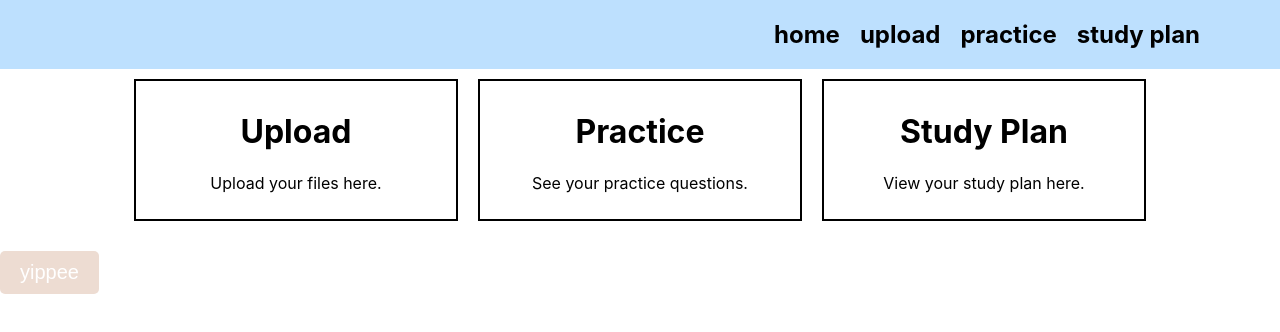
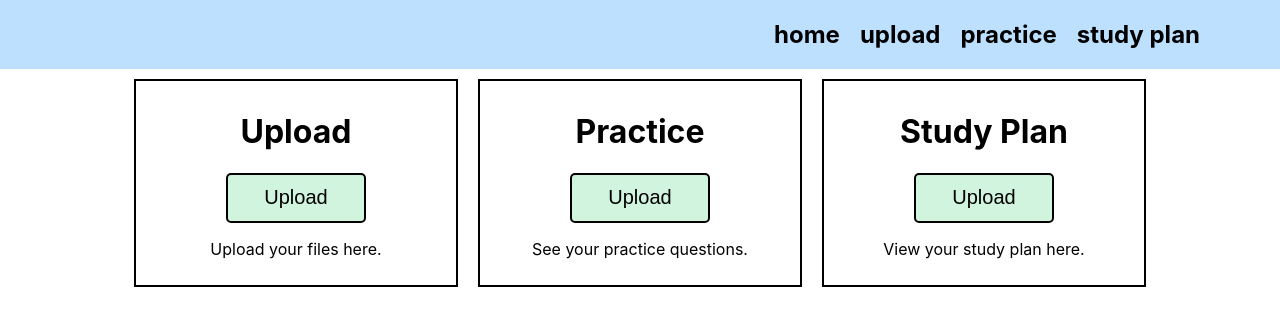
Before and after one commit to rishi-m100/StudyBud, a React (Create React App) app in the folder client/: page / in a window 1280 px wide. Shown: the top 332 px of the page. Built offline with nearby package versions, Linux system fonts and the light colour scheme.

Commit message:
added buttons

```diff
--- a/client/src/components/Card.js
+++ b/client/src/components/Card.js
@@ -1,10 +1,14 @@
 import React from "react";
 import "../style/card.css";
+import Button from "./Button";
 
 const Card = ({title,content}) => {
   return (
    <div className="card">
     <h1>{title}</h1>
+    <center>
+      <Button text="Upload" />
+    </center>
       <p>{content}</p>
    </div>
   );
--- a/client/src/index.js
+++ b/client/src/index.js
@@ -35,7 +35,7 @@ root.render(
     </center>
 
     <br />
-    <Button text="yippee" />
+
   </div>
   // </React.StrictMode>
 );
--- a/client/src/style/button.css
+++ b/client/src/style/button.css
@@ -1,14 +1,19 @@
   .dynamic-button {
     font-size: 20px;
     padding: 10px 20px;
-    border: 2px;
+    border: 2px solid black;
     border-radius: 5px;
-    background-color: rgb(237,220,210);
-    color: #fff;
+    background-color: rgb(208,244,222);
+    color: black;
     cursor: pointer;
-    transition: background-color 20s ease;
+    transition: background-color .4s ease;
+    width: 140px;
+    height: 50px;
+    text-align: center;
+
   }
 
   .dynamic-button:hover {
-    background-color: #2980b9;
+    background-color: rgb(184,184,255);
+    color:white;
   }
```
